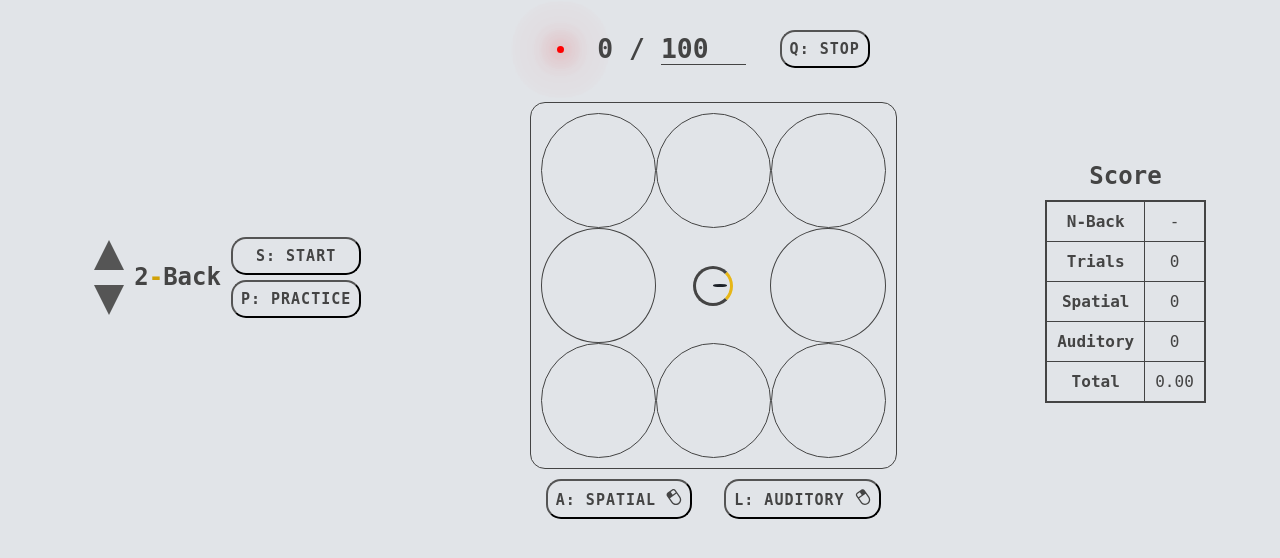
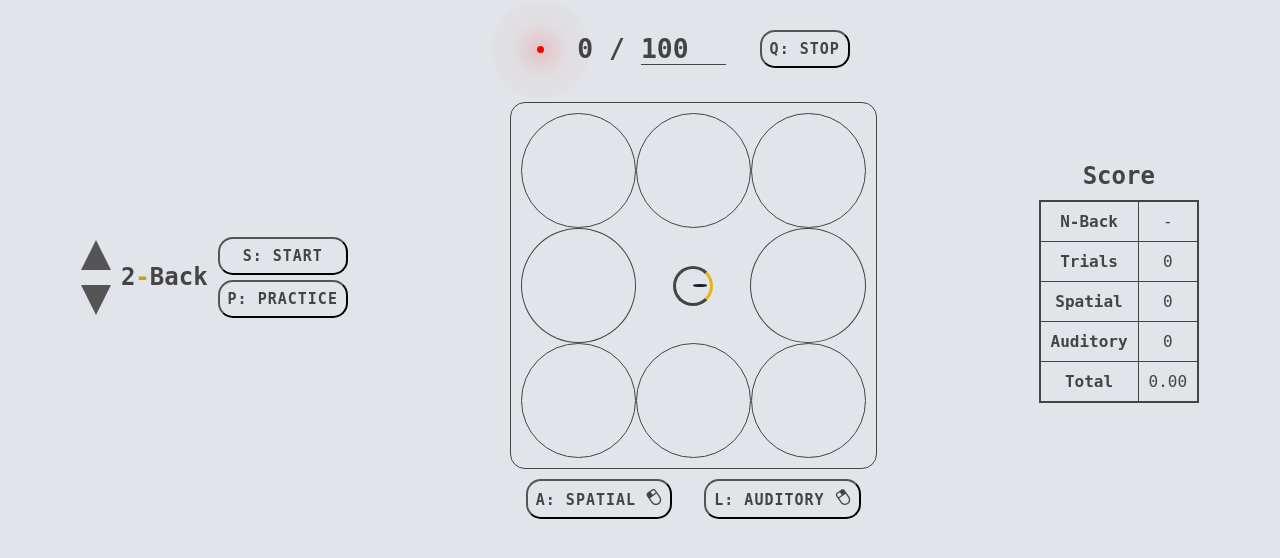
Before and after one commit to TheLittleMister/dualnback, a Django app: page / in a window 1280 px wide. Shown: the part 78-636 px from the top of the page. Run offline with Django 3.2, Linux system fonts and the light colour scheme; parts of the project's set-up code (start-up, migrations or seed data) failed here and were passed over; some libraries are stand-ins or nearby versions.

Commit message:
task withouth left-right margins

```diff
--- a/templates/static/css/styles.css
+++ b/templates/static/css/styles.css
@@ -369,7 +369,7 @@ h2 {
 	display: flex;
 	flex-direction: row;
 	/* gap: 10px; */
-	margin: 20px;
+	margin: 20px 0;
 	align-items: center;
 	justify-content: space-between;
 }
```
